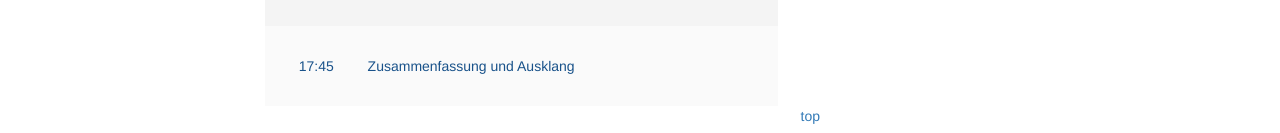
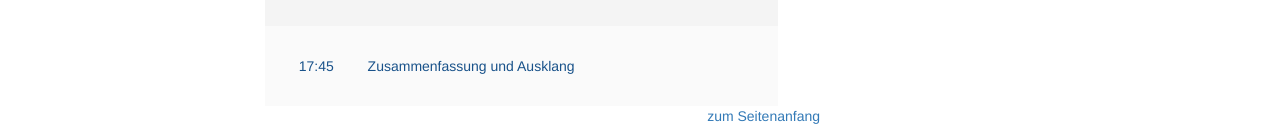
Before and after one commit to susedev/test, a Jekyll site: the page built from programm-uebersicht.html, in a window 1280 px wide. Shown: the part 2060-2193 px from the top of the page. Built offline with Jekyll 4.4.1, drawn with Linux system fonts in a browser that asks for light colours; nearby versions of some CDN libraries.

Commit message:
Edit from JekyllCMS

```diff
--- a/programm-uebersicht.html
+++ b/programm-uebersicht.html
@@ -143,4 +143,4 @@ title: Programm
 </div>
 </div>
 
-<p style="text-align: right;"><a href="#top">top</a></p>
+<p style="text-align: right;"><a href="#top">zum Seitenanfang</a></p>
```
